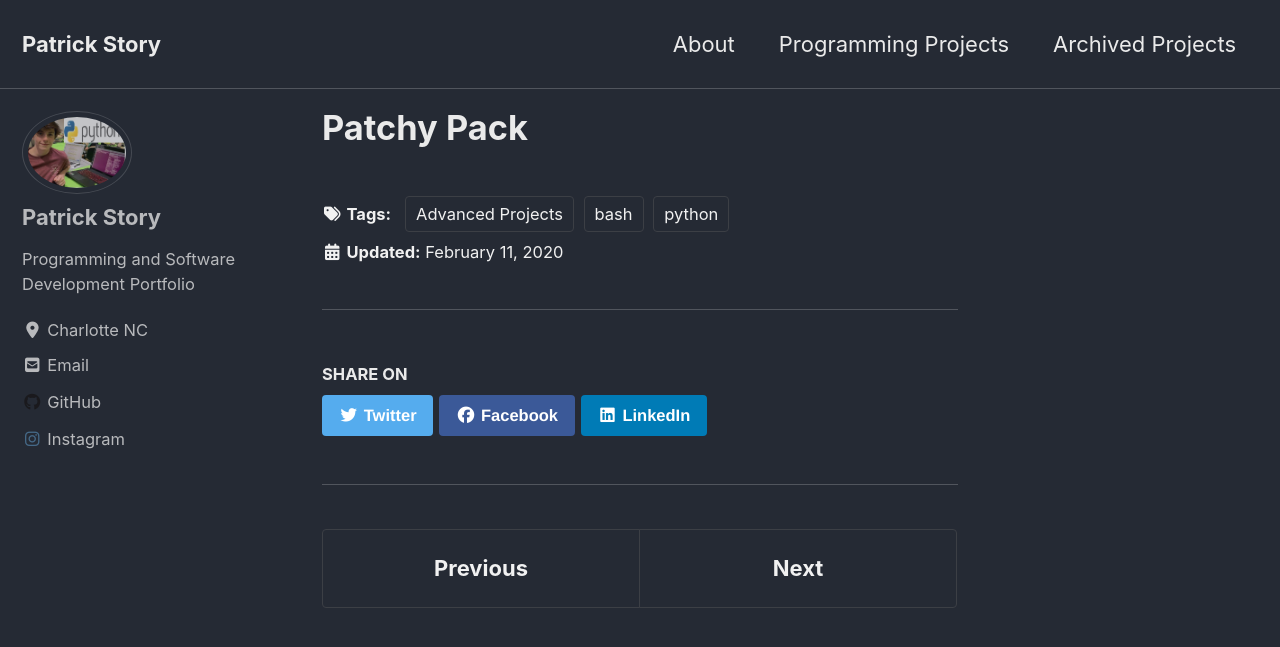
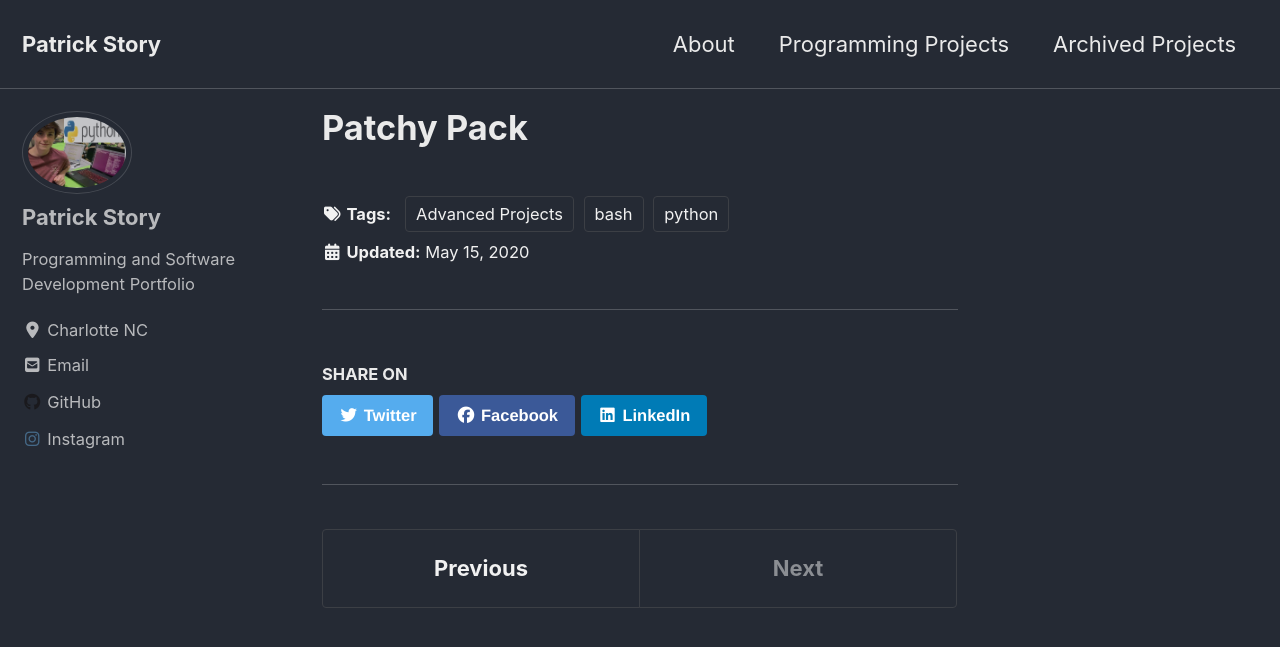
Before and after one commit to Patchyst/Patchyst.github.io, a Jekyll site: the page built from _posts/2020-05-15-patchy.md, in a window 1280 px wide and 900 px high. Shown: the top 647 px of the window. Built offline with Jekyll 4.4.1, drawn with Linux system fonts in a browser that asks for light colours; cached includes are drawn as plain includes; nearby versions of some CDN libraries.

Commit message:
updating dates

```diff
--- a/_posts/2020-05-15-patchy.md
+++ b/_posts/2020-05-15-patchy.md
@@ -1,6 +1,6 @@
 ---
 title: "Patchy Pack"
-date: 2020-2-11
+date: 2020-05-15
 tags: [Advanced Projects, python, bash]
 #header:
   #image: "images/maltronix.jpg"
```
Also changed, not shown: _posts/2020-02-11-RickRollInjection.md (renamed from _posts/2020-2-11-RickRollInjection.md, +1 -1 lines).
